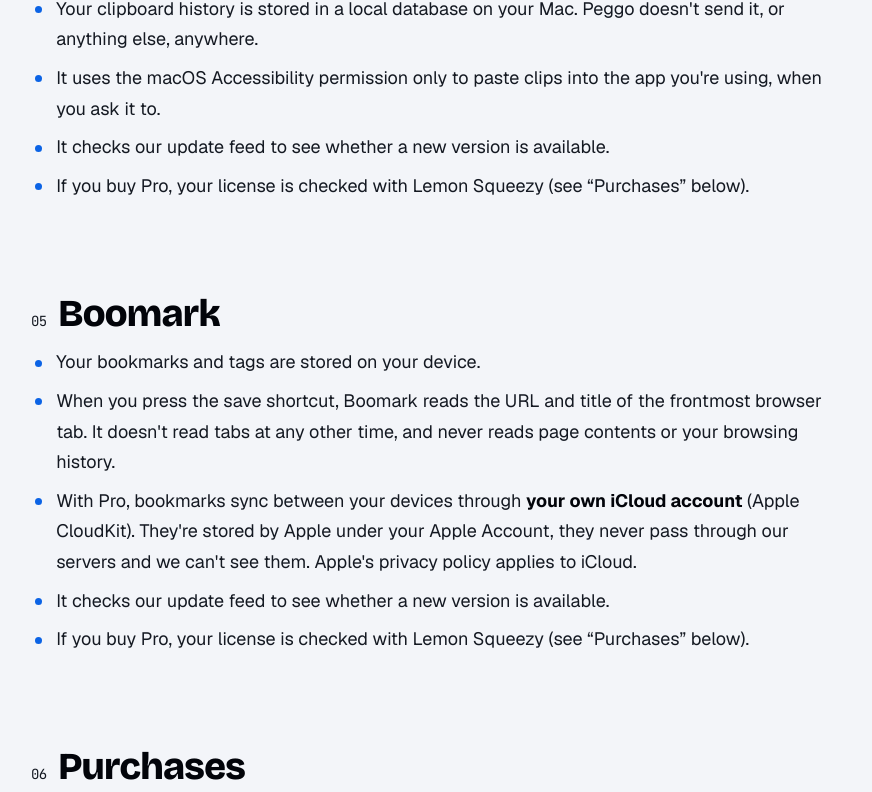
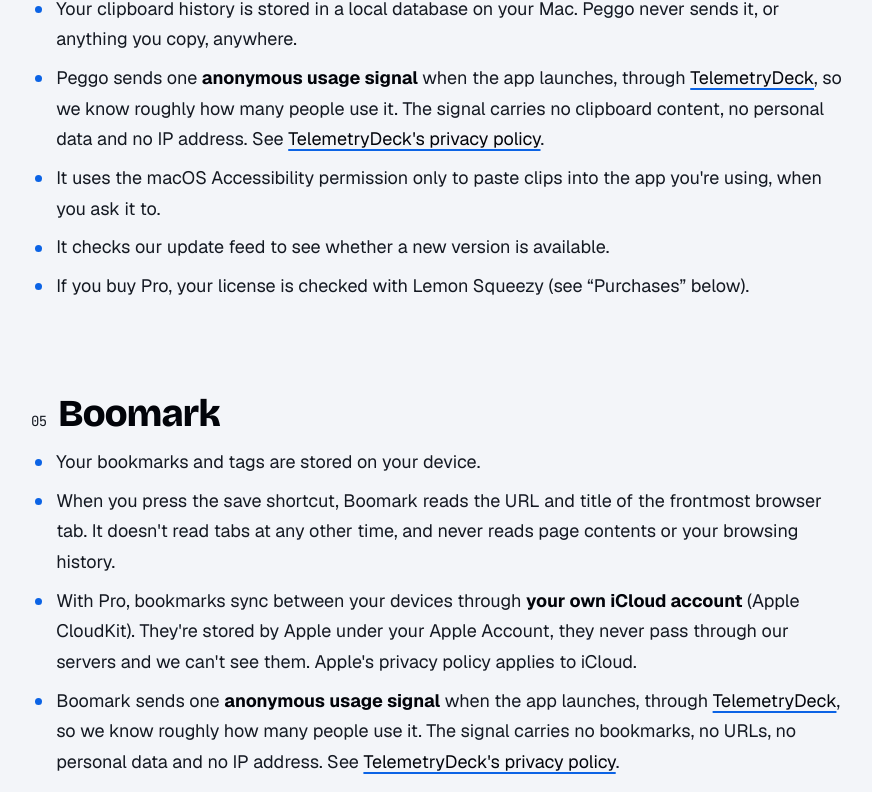
Before and after one commit to Ricka7x/66-labs, a Next.js app: page /privacy in a window 1280 px wide. Shown: the part 1773-2565 px from the top of the page, without its empty margins (309-1181 px from the left). Built offline with nearby package versions, Linux system fonts and the light colour scheme.

Commit message:
docs: say Peggo and Boomark send one anonymous launch signal to TelemetryDeck

```diff
--- a/src/app/privacy/page.tsx
+++ b/src/app/privacy/page.tsx
@@ -82,8 +82,14 @@
           body: (
             <ul>
               <li>
-                Your clipboard history is stored in a local database on your Mac. Peggo doesn&apos;t send it, or
-                anything else, anywhere.
+                Your clipboard history is stored in a local database on your Mac. Peggo never sends it, or anything
+                you copy, anywhere.
+              </li>
+              <li>
+                Peggo sends one <strong>anonymous usage signal</strong> when the app launches, through{" "}
+                <a href="https://telemetrydeck.com">TelemetryDeck</a>, so we know roughly how many people use it.
+                The signal carries no clipboard content, no personal data and no IP address. See{" "}
+                <a href="https://telemetrydeck.com/privacy">TelemetryDeck&apos;s privacy policy</a>.
               </li>
               <li>
                 It uses the macOS Accessibility permission only to paste clips into the app you&apos;re using, when
@@ -108,6 +114,12 @@
                 With Pro, bookmarks sync between your devices through <strong>your own iCloud account</strong>{" "}
                 (Apple CloudKit). They&apos;re stored by Apple under your Apple Account, they never pass through
                 our servers and we can&apos;t see them. Apple&apos;s privacy policy applies to iCloud.
+              </li>
+              <li>
+                Boomark sends one <strong>anonymous usage signal</strong> when the app launches, through{" "}
+                <a href="https://telemetrydeck.com">TelemetryDeck</a>, so we know roughly how many people use it.
+                The signal carries no bookmarks, no URLs, no personal data and no IP address. See{" "}
+                <a href="https://telemetrydeck.com/privacy">TelemetryDeck&apos;s privacy policy</a>.
               </li>
               <li>It checks our update feed to see whether a new version is available.</li>
               <li>If you buy Pro, your license is checked with Lemon Squeezy (see “Purchases” below).</li>
```
